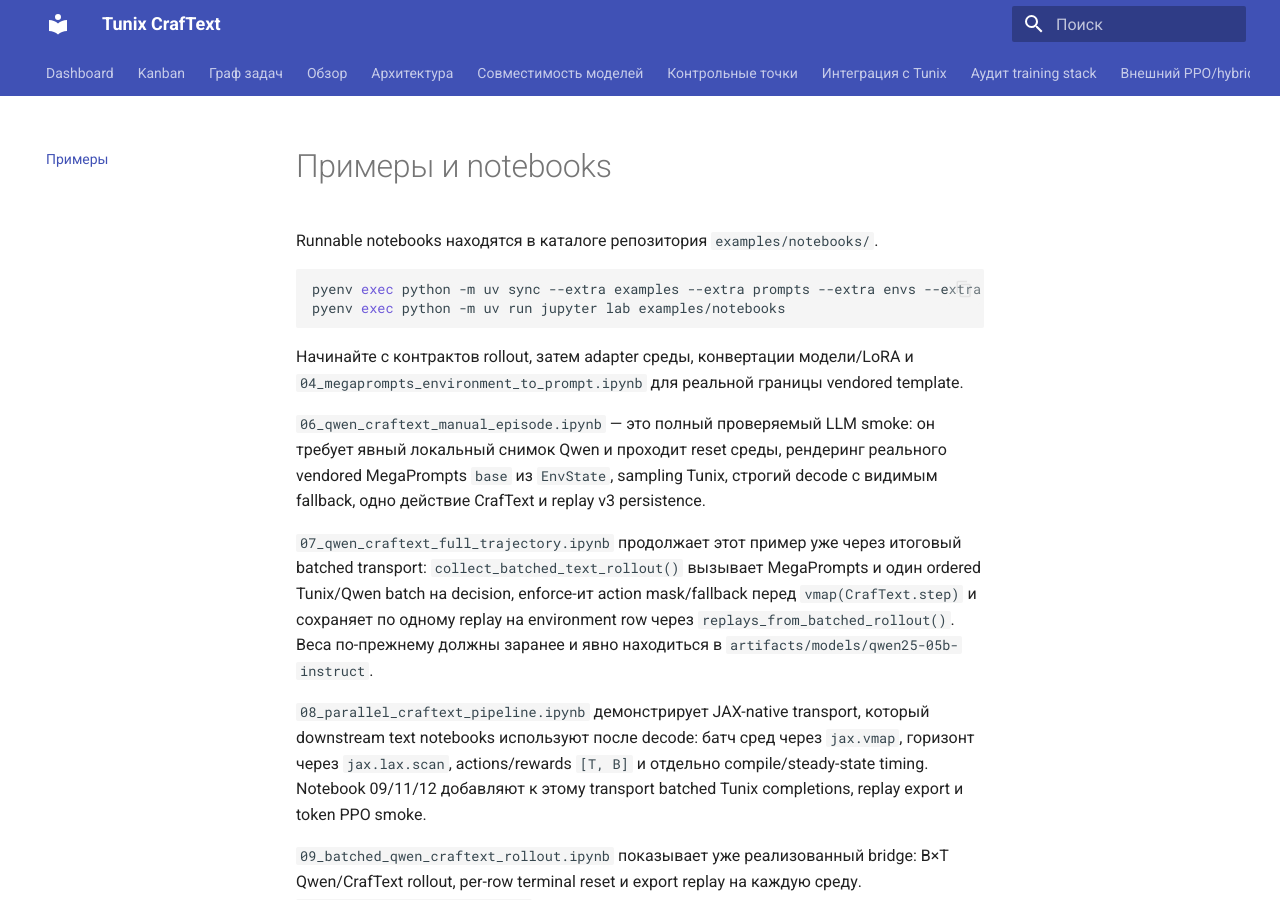
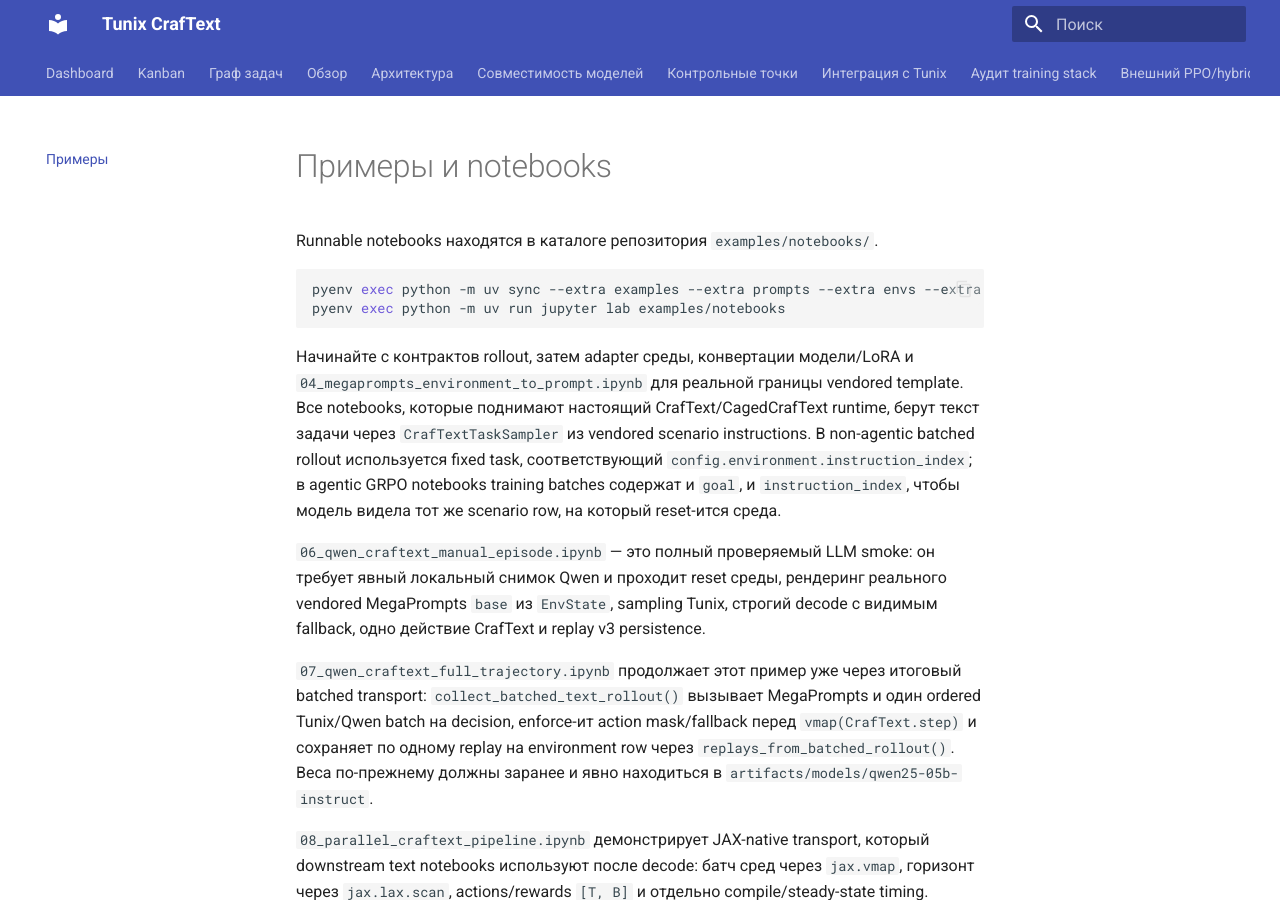
Before and after one commit to Lukashevskiy/tunix-agents, an MkDocs documentation site: the page built from docs/examples.md, in a window 1280 px wide and 900 px high. Built offline with MkDocs 1.6.1 and Material for MkDocs 9.7.7, drawn with Linux system fonts in a browser that asks for light colours.

Commit message:
fix: replace goal representation on craftext sampler

```diff
--- a/docs/examples.md
+++ b/docs/examples.md
@@ -9,6 +9,11 @@ pyenv exec python -m uv run jupyter lab examples/notebooks
 
 Начинайте с контрактов rollout, затем adapter среды, конвертации модели/LoRA и
 `04_megaprompts_environment_to_prompt.ipynb` для реальной границы vendored template.
+Все notebooks, которые поднимают настоящий CrafText/CagedCrafText runtime, берут текст задачи
+через `CrafTextTaskSampler` из vendored scenario instructions. В non-agentic batched rollout
+используется fixed task, соответствующий `config.environment.instruction_index`; в agentic
+GRPO notebooks training batches содержат и `goal`, и `instruction_index`, чтобы модель видела
+тот же scenario row, на который reset-ится среда.
 
 `06_qwen_craftext_manual_episode.ipynb` — это полный проверяемый LLM smoke: он требует явный
 локальный снимок Qwen и проходит reset среды, рендеринг реального vendored MegaPrompts
```
Also changed, not shown: 10 other files.
